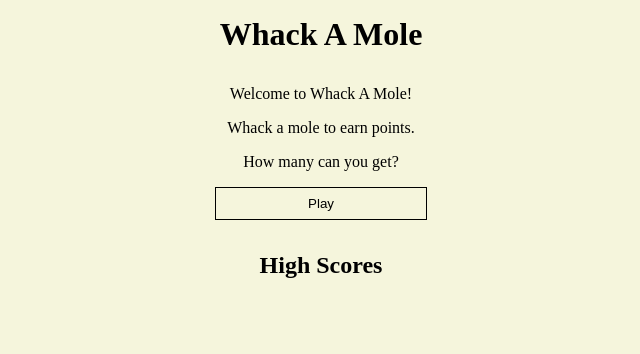
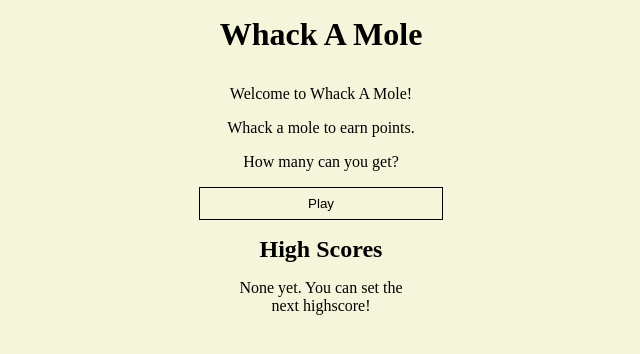
Before and after one commit to kaiwye/Unit3.WhackAMole, a React (Vite) app: page / in a window 1280 px wide. Shown: the top 354 px of the page, without its empty margins (319-959 px from the left). Built offline with nearby package versions, Linux system fonts and the light colour scheme.

Commit message:
moved High Scores into Welcome

```diff
--- a/src/App.jsx
+++ b/src/App.jsx
@@ -1,12 +1,19 @@
+import { useState } from "react";
 import Welcome from "./Components/Welcome/Welcome";
-import HighScores from "./Components/HighScores/HighScores";
+import Game from "./Components/Game/Game";
 
 export default function App() {
+  const [gameStart, setGameStart] = useState(false);
+
+  const startGame = () => {
+    setGameStart(true);
+  };
+
   return (
     <>
       <h1>Whack A Mole</h1>
-      <Welcome />
-      <HighScores />
+      {!gameStart && <Welcome startGame={startGame} />}
+      {gameStart && <Game />}
     </>
   );
 }
--- /dev/null
+++ b/src/Components/Game/Game.jsx
@@ -0,0 +1,5 @@
+export default function Game() {
+  return (
+    <div>Game</div>
+  )
+}
--- /dev/null
+++ b/src/Components/HighScores/HighScores.css
@@ -0,0 +1,11 @@
+.highscores {
+  display: grid;
+  width: 80%;
+  gap: 2ch;
+  margin: 0 auto;
+}
+
+li {
+  list-style: none;
+  /* list-style-type: decimal; */
+}
--- a/src/Components/HighScores/HighScores.jsx
+++ b/src/Components/HighScores/HighScores.jsx
@@ -1,7 +1,12 @@
+import "./Highscores.css";
+
 export default function HighScores() {
   return (
     <div className="highscores">
       <h2>High Scores</h2>
+      <ul>
+        <li>None yet. You can set the next highscore!</li>
+      </ul>
     </div>
   );
 }
--- a/src/Components/Welcome/Welcome.jsx
+++ b/src/Components/Welcome/Welcome.jsx
@@ -1,12 +1,14 @@
+import HighScores from "../HighScores/HighScores";
 import "./Welcome.css";
 
-export default function Welcome() {
+export default function Welcome({ startGame }) {
   return (
     <div className="welcome">
       <p>Welcome to Whack A Mole!</p>
       <p>Whack a mole to earn points.</p>
       <p>How many can you get?</p>
-      <button>Play</button>
+      <button onClick={startGame}>Play</button>
+      <HighScores />
     </div>
   );
 }
--- a/src/index.css
+++ b/src/index.css
@@ -6,7 +6,7 @@
 }
 
 #root {
-  max-width: 35rem;
+  max-width: 40rem;
   padding: 1rem;
   margin: 0 auto;
   text-align: center;
```
